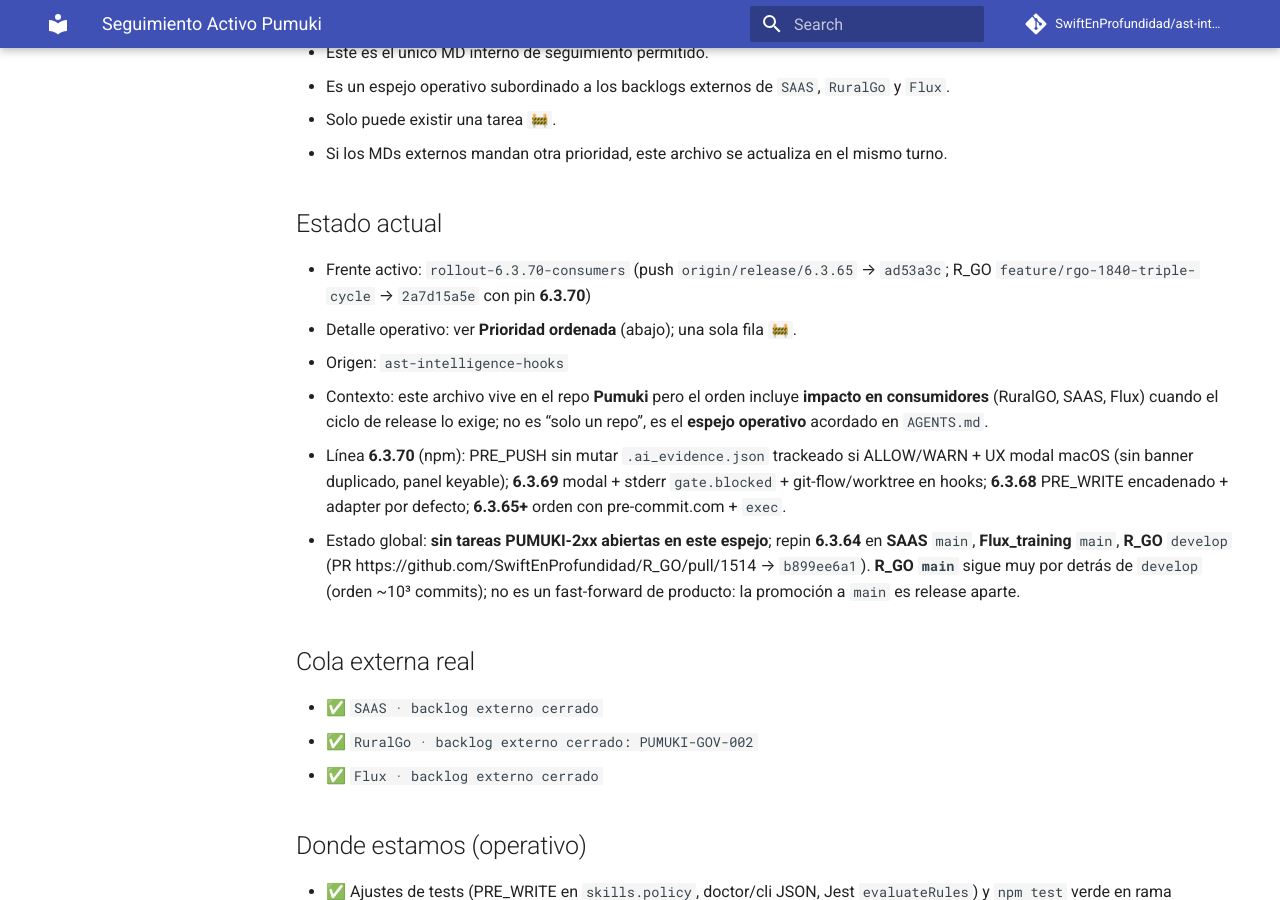
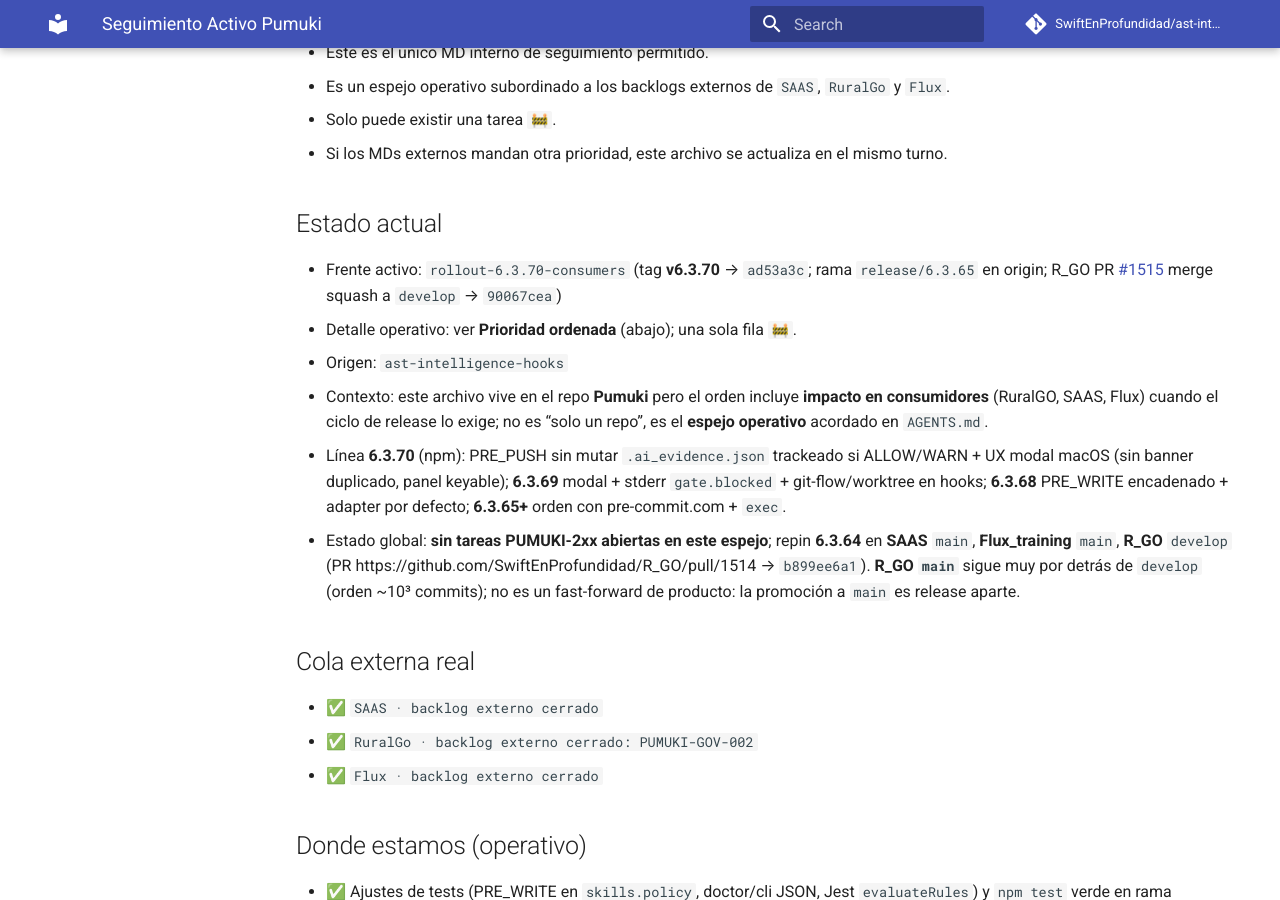
Before and after one commit to SwiftEnProfundidad/ast-intelligence-hooks, an MkDocs documentation site: the page built from docs/tracking/plan-activo-de-trabajo.md, in a window 1280 px wide and 900 px high, scrolled down 456 px. Built offline with MkDocs 1.6.1 and Material for MkDocs 9.7.7, drawn with Linux system fonts in a browser that asks for light colours; comment, search, counter and statistics services are not loaded.

Commit message:
docs(tracking): tag v6.3.70 y merge R_GO PR 1515

```diff
--- a/docs/tracking/plan-activo-de-trabajo.md
+++ b/docs/tracking/plan-activo-de-trabajo.md
@@ -16,7 +16,7 @@
 
 ## Estado actual
 
-- Frente activo: `rollout-6.3.70-consumers` (push `origin/release/6.3.65` → `ad53a3c`; R_GO `feature/rgo-1840-triple-cycle` → `2a7d15a5e` con pin **6.3.70**)
+- Frente activo: `rollout-6.3.70-consumers` (tag **v6.3.70** → `ad53a3c`; rama `release/6.3.65` en origin; R_GO PR [#1515](https://github.com/SwiftEnProfundidad/R_GO/pull/1515) merge squash a `develop` → `90067cea`)
 - Detalle operativo: ver **Prioridad ordenada** (abajo); una sola fila `🚧`.
 - Origen: `ast-intelligence-hooks`
 - Contexto: este archivo vive en el repo **Pumuki** pero el orden incluye **impacto en consumidores** (RuralGO, SAAS, Flux) cuando el ciclo de release lo exige; no es “solo un repo”, es el **espejo operativo** acordado en `AGENTS.md`.
```
